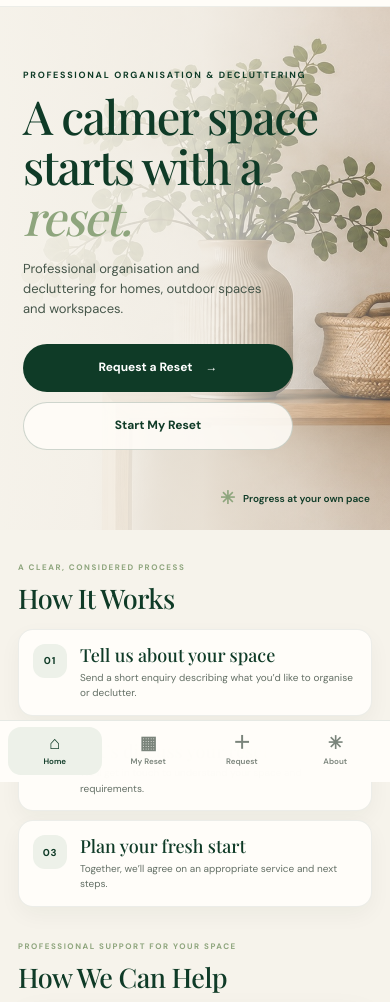
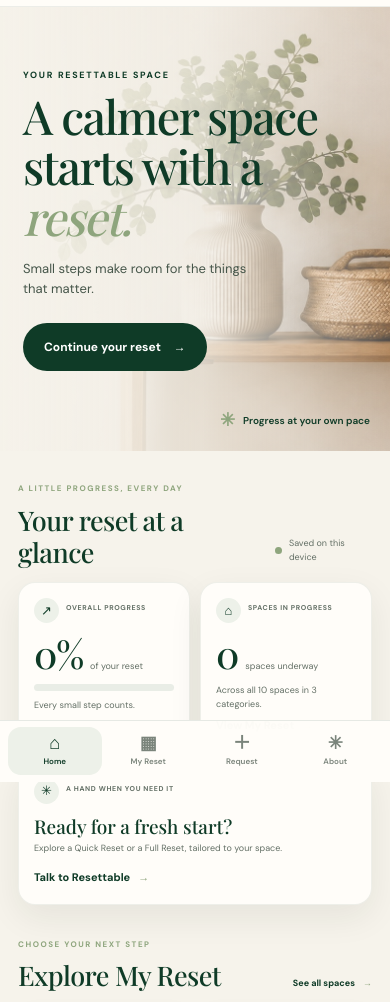
Before and after one commit to Sinphz/resettable-app, a plain HTML site: page index.html in a window 390 px wide. Shown: the part 62-1064 px from the top of the page. Drawn offline with nearby package versions, Linux system fonts and the light colour scheme; a web font is replaced by a local one.

Commit message:
Restore compact app layout and update About section

```diff
--- a/index.html
+++ b/index.html
@@ -47,38 +47,15 @@
         </picture>
         <div class="hero-overlay"></div>
         <div class="hero-copy">
-          <p class="eyebrow">PROFESSIONAL ORGANISATION &amp; DECLUTTERING</p>
+          <p class="eyebrow">YOUR RESETTABLE SPACE</p>
           <h1>A calmer space<br>starts with a <em>reset.</em></h1>
-          <p class="hero-description">Professional organisation and decluttering for homes, outdoor spaces and workspaces.</p>
-          <div class="hero-actions">
-            <button class="button button-dark" type="button" data-go="request">Request a Reset <span aria-hidden="true">→</span></button>
-            <button class="button button-light" type="button" data-go="rooms">Start My Reset</button>
-          </div>
+          <p class="hero-description">Small steps make room for the things that matter.</p>
+          <button class="button button-dark" type="button" data-go="rooms">Continue your reset <span aria-hidden="true">→</span></button>
         </div>
         <div class="hero-note"><span class="note-sparkle" aria-hidden="true">✳</span> Progress at your own pace</div>
       </div>
 
       <div class="content-wrap dashboard-content">
-        <section class="how-it-works" aria-labelledby="howItWorksTitle">
-          <div class="section-heading">
-            <div><p class="eyebrow">A CLEAR, CONSIDERED PROCESS</p><h2 id="howItWorksTitle">How It Works</h2></div>
-          </div>
-          <div class="steps-grid">
-            <article class="step-card"><span class="step-number">01</span><h3>Tell us about your space</h3><p>Send a short enquiry describing what you’d like to organise or declutter.</p></article>
-            <article class="step-card"><span class="step-number">02</span><h3>Let’s discuss your reset</h3><p>We’ll get in touch to understand your space and requirements.</p></article>
-            <article class="step-card"><span class="step-number">03</span><h3>Plan your fresh start</h3><p>Together, we’ll agree on an appropriate service and next steps.</p></article>
-          </div>
-        </section>
-
-        <div class="section-heading service-heading">
-          <div><p class="eyebrow">PROFESSIONAL SUPPORT FOR YOUR SPACE</p><h2>How We Can Help</h2></div>
-        </div>
-        <div class="service-grid">
-          <article class="service-card"><img src="assets/home-card.jpg" alt="Bright, organised home interior" loading="lazy"><div class="service-copy"><span>01</span><h3>Home</h3><p>Professional decluttering and organisation for living spaces, bedrooms, kitchens and storage.</p><button class="service-explore" type="button" data-category="home">Request a Reset <span aria-hidden="true">→</span></button></div></article>
-          <article class="service-card"><img src="assets/outdoor-card.jpg" alt="A welcoming outdoor space" loading="lazy"><div class="service-copy"><span>02</span><h3>Outdoor</h3><p>Practical support to declutter and organise gardens, sheds, garages and outdoor storage.</p><button class="service-explore" type="button" data-category="outdoor">Request a Reset <span aria-hidden="true">→</span></button></div></article>
-          <article class="service-card"><img src="assets/workspaces-card.jpg" alt="A calm, organised workspace" loading="lazy"><div class="service-copy"><span>03</span><h3>Workspaces &amp; Organisations</h3><p>Professional organisation for workspaces, offices, storage and shared areas.</p><button class="service-explore" type="button" data-category="workspaces">Request a Reset <span aria-hidden="true">→</span></button></div></article>
-        </div>
-
         <div class="section-heading">
           <div><p class="eyebrow">A LITTLE PROGRESS, EVERY DAY</p><h2>Your reset at a glance</h2></div>
           <span class="privacy-note"><span class="privacy-dot"></span> Saved on this device</span>
@@ -110,6 +87,15 @@
           <button class="text-link" type="button" data-go="rooms">See all spaces <span aria-hidden="true">→</span></button>
         </div>
         <div class="room-card-grid" id="categoryCards"></div>
+
+        <div class="section-heading service-heading">
+          <div><p class="eyebrow">PROFESSIONAL SUPPORT FOR YOUR SPACE</p><h2>How We Can Help</h2></div>
+        </div>
+        <div class="service-grid">
+          <article class="service-card"><img src="assets/home-card.jpg" alt="Bright, organised home interior" loading="lazy"><div class="service-copy"><span>01</span><h3>Home</h3><p>Professional decluttering and organisation for living spaces, bedrooms, kitchens and storage.</p><button class="service-explore" type="button" data-category="home">Request a Reset <span aria-hidden="true">→</span></button></div></article>
+          <article class="service-card"><img src="assets/outdoor-card.jpg" alt="A welcoming outdoor space" loading="lazy"><div class="service-copy"><span>02</span><h3>Outdoor</h3><p>Practical support to declutter and organise gardens, sheds, garages and outdoor storage.</p><button class="service-explore" type="button" data-category="outdoor">Request a Reset <span aria-hidden="true">→</span></button></div></article>
+          <article class="service-card"><img src="assets/workspaces-card.jpg" alt="A calm, organised workspace" loading="lazy"><div class="service-copy"><span>03</span><h3>Workspaces &amp; Organisations</h3><p>Professional organisation for workspaces, offices, storage and shared areas.</p><button class="service-explore" type="button" data-category="workspaces">Request a Reset <span aria-hidden="true">→</span></button></div></article>
+        </div>
 
       </div>
     </section>
@@ -174,6 +160,14 @@
         <article class="about-story panel"><span class="pill">OUR APPROACH</span><h2>Practical. Respectful. Judgement-free.</h2><p>Resettable offers organisation and decluttering for homes, outdoor spaces and workspaces in Islington, North London and surrounding areas.</p><p>From a focused tidy to a complete organisational reset, every project is tailored to your needs.</p><a class="button button-dark" href="https://resettable.co.uk" target="_blank" rel="noopener">Visit resettable.co.uk <span aria-hidden="true">↗</span></a></article>
         <article class="about-services panel"><span class="pill">OUR SERVICES</span><div class="service-option"><span class="option-mark">◷</span><div><h3>Quick Reset</h3><p>For smaller spaces or focused jobs.</p></div></div><div class="service-option"><span class="option-mark">⌂</span><div><h3>Full Reset</h3><p>For larger, more involved spaces that need deeper sorting and organisation.</p></div></div><button class="text-link" type="button" data-go="request">Ask us about a reset <span aria-hidden="true">→</span></button></article>
       </div>
+      <section class="about-process panel" aria-labelledby="aboutProcessTitle">
+        <div class="about-process-heading"><span class="pill">HOW IT WORKS</span><h2 id="aboutProcessTitle">A clear plan, together</h2></div>
+        <ol class="about-process-steps">
+          <li><span class="process-number">01</span><div><h3>Tell us about your space</h3><p>Share what needs organising or decluttering.</p></div></li>
+          <li><span class="process-number">02</span><div><h3>Let’s discuss your reset</h3><p>We’ll get in touch to understand what you need.</p></div></li>
+          <li><span class="process-number">03</span><div><h3>Plan your fresh start</h3><p>We’ll discuss the right service and next steps.</p></div></li>
+        </ol>
+      </section>
     </section>
   </main>
 
--- a/service-worker.js
+++ b/service-worker.js
@@ -1,6 +1,6 @@
 // Bump this release value when preparing a new app release.
 const CACHE_PREFIX = "resettable-app-";
-const CACHE_NAME = `${CACHE_PREFIX}v1.4.0`;
+const CACHE_NAME = `${CACHE_PREFIX}v1.5.0`;
 const SCOPE_URL = new URL(self.registration.scope);
 const SHELL_URL = new URL("./index.html", SCOPE_URL).href;
 
--- a/styles.css
+++ b/styles.css
@@ -49,9 +49,6 @@ a { color: inherit; text-decoration: none; }
 .button:hover { transform: translateY(-2px); box-shadow: 0 8px 20px rgba(15,59,39,.18); }
 .button-dark { background: var(--deep); color: white; }
 .button-dark:hover { background: #174a32; }
-.button-light { border: 1px solid rgba(15,59,39,.2); color: var(--deep); background: rgba(255,253,249,.86); }
-.button-light:hover { background: #fffdf9; }
-.hero-actions { display: flex; flex-wrap: wrap; align-items: center; gap: 10px; }
 .hero-note { position: absolute; right: max(28px, calc((100% - 1184px) / 2)); bottom: 23px; display: flex; align-items: center; gap: 8px; color: var(--deep); font-size: 11px; font-weight: 600; }
 .note-sparkle { color: var(--sage); font-size: 18px; }
 
@@ -92,13 +89,6 @@ a { color: inherit; text-decoration: none; }
 .room-card-action { display: flex; width: 100%; align-items: center; justify-content: space-between; border: 0; padding: 0; color: var(--deep); background: none; cursor: pointer; font-size: 10px; font-weight: 700; }
 .room-card-action span { color: var(--sage); font-size: 15px; }
 .service-heading { margin-top: 42px; }
-.how-it-works { margin-bottom: 38px; }
-.how-it-works .section-heading { margin-bottom: 15px; }
-.steps-grid { display: grid; grid-template-columns: repeat(3, minmax(0, 1fr)); gap: 14px; }
-.step-card { min-width: 0; min-height: 159px; padding: 19px 20px; border: 1px solid rgba(15,59,39,.08); border-radius: 18px; background: var(--paper); box-shadow: 0 8px 22px rgba(29,43,33,.045); }
-.step-number { display: grid; width: 34px; height: 34px; place-items: center; border-radius: 12px; color: var(--deep); background: #edf1e9; font-size: 10px; font-weight: 700; letter-spacing: .08em; }
-.step-card h3 { margin: 12px 0 4px; color: var(--deep); font: 500 19px/1.2 "Playfair Display", Georgia, serif; }
-.step-card p { max-width: 300px; margin: 0; color: var(--muted); font-size: 11px; }
 .service-grid { display: grid; grid-template-columns: repeat(3, minmax(0, 1fr)); gap: 16px; }
 .service-card { position: relative; min-height: 215px; overflow: hidden; border-radius: 18px; background: var(--deep); box-shadow: var(--shadow); }
 .service-card::after { position: absolute; inset: 0; content: ""; background: linear-gradient(0deg, rgba(15,59,39,.9), rgba(15,59,39,.03) 78%); }
@@ -208,6 +198,14 @@ a { color: inherit; text-decoration: none; }
 .about-story p { color: var(--muted); font-size: 13px; }
 .about-story .button { margin-top: 10px; }
 .about-services .pill { margin-bottom: 10px; }
+.about-process { margin-top: 18px; }
+.about-process-heading { display: flex; align-items: center; gap: 13px; margin-bottom: 15px; }
+.about-process-heading h2 { margin: 0; color: var(--deep); font: 500 23px/1.2 "Playfair Display", Georgia, serif; }
+.about-process-steps { display: grid; grid-template-columns: repeat(3, minmax(0, 1fr)); gap: 14px; margin: 0; padding: 0; list-style: none; }
+.about-process-steps li { display: grid; grid-template-columns: 33px 1fr; align-items: start; gap: 10px; }
+.process-number { display: grid; width: 32px; height: 32px; place-items: center; border-radius: 11px; color: var(--deep); background: #edf1e9; font-size: 9px; font-weight: 700; letter-spacing: .07em; }
+.about-process-steps h3 { margin: 1px 0 3px; color: var(--deep); font: 500 17px/1.2 "Playfair Display", Georgia, serif; }
+.about-process-steps p { margin: 0; color: var(--muted); font-size: 10px; }
 .service-option { display: grid; grid-template-columns: 43px 1fr; gap: 12px; align-items: start; padding: 18px 0; border-bottom: 1px solid var(--line); }
 .option-mark { display: grid; width: 38px; height: 38px; place-items: center; border-radius: 13px; color: var(--deep); background: var(--cream); font-size: 19px; }
 .service-option h3 { margin: 1px 0 3px; color: var(--deep); font: 500 21px/1.2 "Playfair Display", Georgia, serif; }
@@ -250,8 +248,6 @@ a { color: inherit; text-decoration: none; }
   .hero-copy .eyebrow { font-size: 9px; }
   .hero-copy h1 { font-size: clamp(42px, 12vw, 56px); }
   .hero-description { max-width: 245px; font-size: 13px; }
-  .hero-actions { align-items: stretch; flex-direction: column; max-width: 270px; }
-  .hero-actions .button { justify-content: center; min-height: 48px; }
   .hero-note { right: 20px; bottom: 17px; font-size: 10px; }
   .content-wrap { padding: 36px 18px 46px; }
   .dashboard-content { padding-top: 32px; }
@@ -288,12 +284,9 @@ a { color: inherit; text-decoration: none; }
   .room-card .progress-track { height: 6px; margin: 10px 0; }
   .room-card-action { font-size: 9px; }
   .service-grid { grid-template-columns: 1fr; gap: 10px; }
-  .how-it-works { margin-bottom: 30px; }
-  .steps-grid { grid-template-columns: 1fr; gap: 9px; }
-  .step-card { display: grid; min-height: 0; grid-template-columns: 35px 1fr; align-items: start; column-gap: 12px; padding: 14px; border-radius: 15px; }
-  .step-number { grid-row: span 2; }
-  .step-card h3 { margin: 1px 0 3px; font-size: 18px; }
-  .step-card p { max-width: none; font-size: 10px; }
+  .about-process { margin-top: 13px; }
+  .about-process-heading { align-items: flex-start; flex-direction: column; gap: 9px; }
+  .about-process-steps { grid-template-columns: 1fr; gap: 13px; }
   .service-card { min-height: 180px; border-radius: 16px; }
   .service-copy h3 { font-size: 22px; }
   .service-copy p { font-size: 10px; }
```
